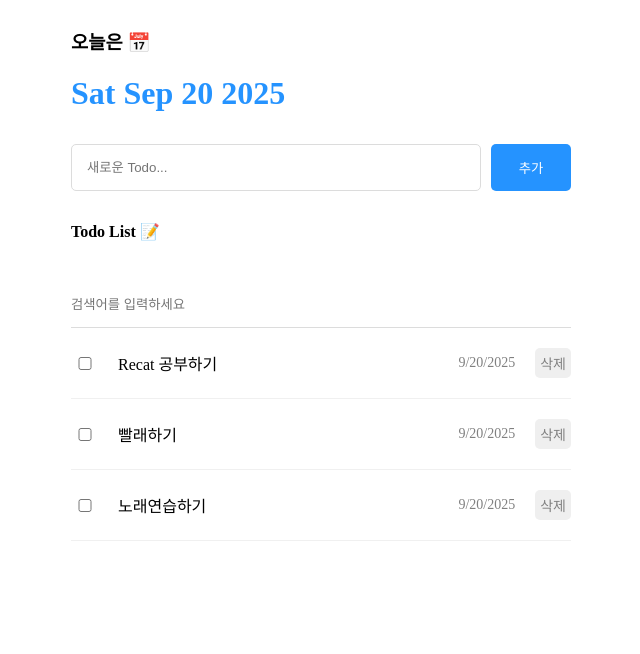
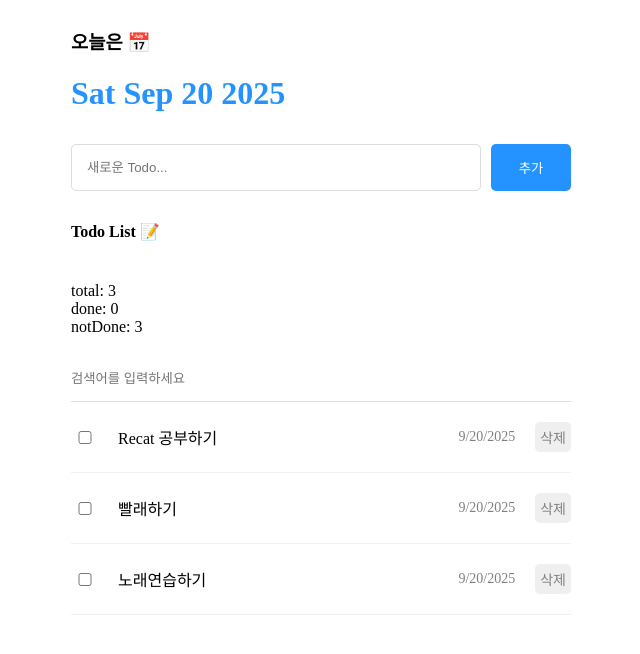
Before and after one commit to key9425/Study, a React (Vite) app in the folder onebite-react/React/react-pjt02/: page / in a window 1280 px wide. Shown: the top 654 px of the page, without its empty margins (319-959 px from the left). Built offline with nearby package versions, Linux system fonts and the light colour scheme.

Commit message:
실습_React useMemo

```diff
--- a/onebite-react/React/react-pjt02/src/components/List.jsx
+++ b/onebite-react/React/react-pjt02/src/components/List.jsx
@@ -1,5 +1,5 @@
 import "./List.css";
-import { useState } from "react";
+import { useState, useMemo } from "react";
 import TodoItem from "./TodoItem";
 
 const List = ({ todos, onUpdate, onDelete }) => {
@@ -18,9 +18,33 @@
 
   const filteredTodos = getFilteredData();
 
+  // useMemo
+  // - "메모이제이션" 기법을 기반으로 불필요한 연산을 방지하여 최적화 하는 리액트 훅
+  // - 두번째 인수로 전달한 deps를 기준으로 첫번째 인수로 전달한 콜백함수를 메모이제이션
+  // - useMemo 호출의 결과값 = 콜백함수의 반환값
+
+  const { totalCount, doneCount, notDoneCount } = useMemo(() => {
+    // - 메모이제이션하고 싶은 연산
+    const totalCount = todos.length;
+    const doneCount = todos.filter((todo) => todo.isDone).length;
+    const notDoneCount = totalCount - doneCount;
+    return {
+      totalCount,
+      doneCount,
+      notDoneCount,
+    };
+  }, [todos]);
+  // - 의존성배열(deps) : 배열에 포함된 값이 변경되었을 때만 콜백함수를 다시 실행
+  // - 빈 deps인 경우 컴포넌트가 최초로 렌더링될 때만 실행
+
   return (
     <div className="List">
       <h4>Todo List 📝</h4>
+      <div>
+        <div>total: {totalCount}</div>
+        <div>done: {doneCount}</div>
+        <div>notDone: {notDoneCount}</div>
+      </div>
       <input value={search} onChange={onChangeSearch} placeholder="검색어를 입력하세요" />
       <div className="todos_wrapper">
         {/* 배열에 담긴 데이터를 리스트 형태로 렌더링 */}
```
